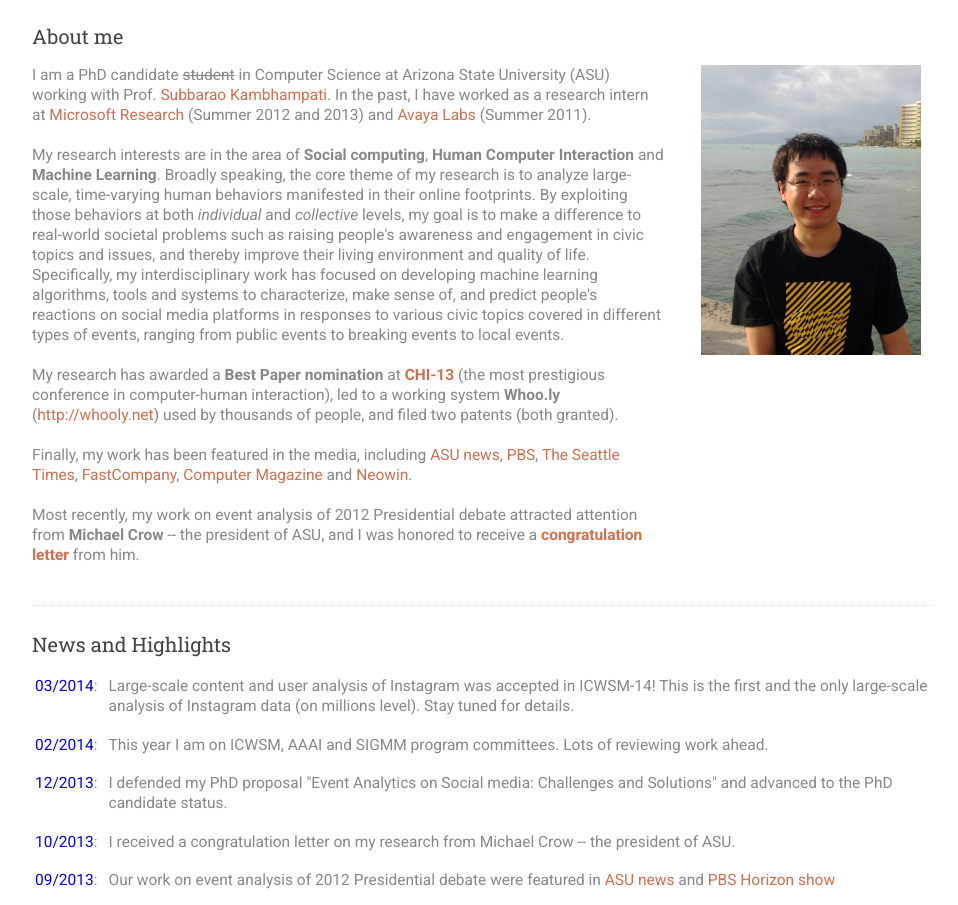
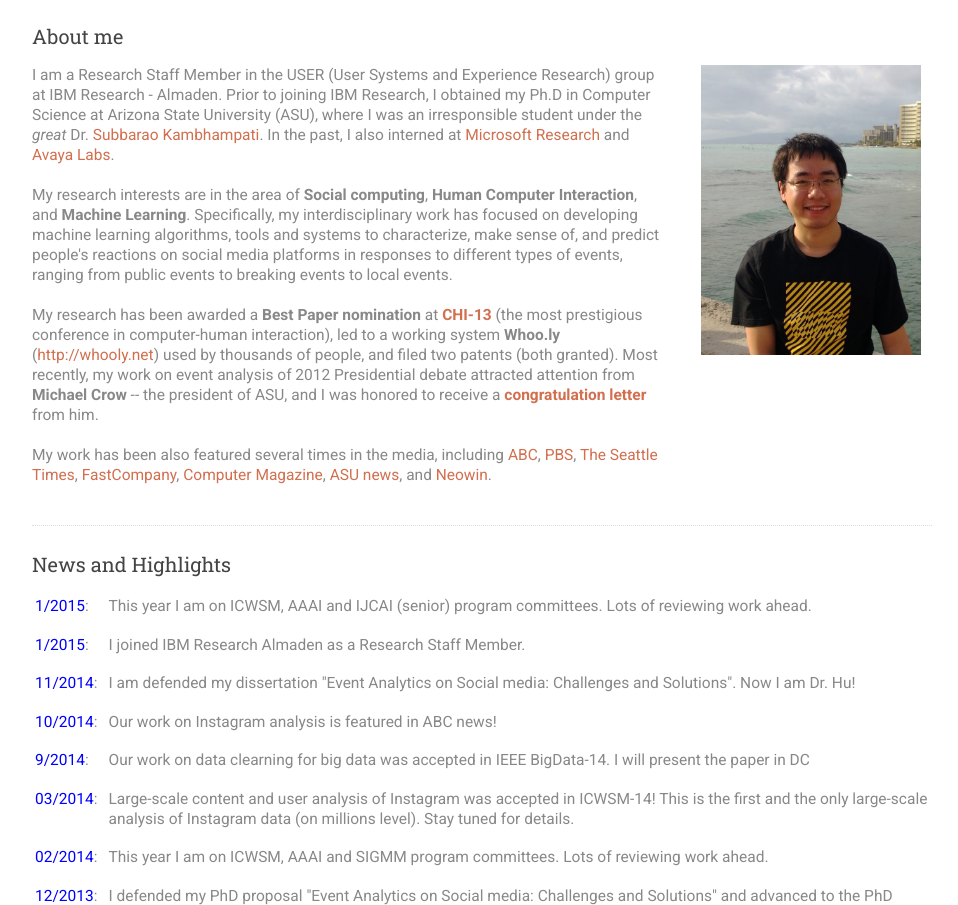
Before and after one commit to henryyhu/henryyhu.github.io, a plain HTML site: page index.html in a window 1280 px wide. Shown: the part 104-1009 px from the top of the page, without its empty margins (158-1116 px from the left). Drawn offline with Linux system fonts and the light colour scheme.

Commit message:
homepg
add few

```diff
--- a/index.html
+++ b/index.html
@@ -37,9 +37,6 @@
                             <a href="service.html">Service</a>
                         </li>
                         <li>
-                            <a href="files/cv.pdf">CV</a>
-                        </li>
-                        <li>
                             <a href="misc.html">Misc.</a>
                         </li>
                     </ul>
@@ -55,15 +52,15 @@
                 <h3>About me</h3>
 
                 <div class="two_third">
-                    <p>I am a PhD candidate <STRIKE>student</STRIKE> in Computer Science at Arizona State University (ASU) working with Prof. <a href="http://rakaposhi.eas.asu.edu/">Subbarao Kambhampati</a>. In the past, I have worked as a research intern at <a href="http://research.microsoft.com/en-us/">Microsoft Research</a> (Summer 2012 and 2013) and <a href="http://www.avaya.com/usa/avaya-labs/">Avaya Labs</a> (Summer 2011).</p>
+                    <p>I am a Research Staff Member in the USER (User Systems and Experience Research) group at IBM Research - Almaden. Prior to joining IBM Research, I obtained my Ph.D in Computer Science at Arizona State University (ASU), where I was an irresponsible student under the <i>great</i> Dr. <a href="http://rakaposhi.eas.asu.edu/">Subbarao Kambhampati</a>. In the past, I also interned at <a href="http://research.microsoft.com/en-us/">Microsoft Research</a> and <a href="http://www.avaya.com/usa/avaya-labs/">Avaya Labs</a>.</p>
 
-                    <p>My research interests are in the area of <b>Social computing</b>, <b>Human Computer Interaction</b> and <b>Machine Learning</b>. Broadly speaking, the core theme of my research is to analyze large-scale, time-varying human behaviors manifested in their online footprints. By exploiting those behaviors at both <i>individual</i> and <i>collective</i> levels, my goal is to make a difference to real-world societal problems such as raising people's awareness and engagement in civic topics and issues, and thereby improve their living environment and quality of life. Specifically, my interdisciplinary work has focused on developing machine learning algorithms, tools and systems to characterize, make sense of, and predict people's reactions on social media platforms in responses to various civic topics covered in different types of events, ranging from public events to breaking events to local events. </i></p>
+                    <p>My research interests are in the area of <b>Social computing</b>, <b>Human Computer Interaction</b>, and <b>Machine Learning</b>. Specifically, my interdisciplinary work has focused on developing machine learning algorithms, tools and systems to characterize, make sense of, and predict people's reactions on social media platforms in responses to different types of events, ranging from public events to breaking events to local events. </i></p>
 
-                    <p>My research has awarded a <b>Best Paper nomination</b> at <b><a href="http://chi2013.acm.org/program/best-of-chi/">CHI-13</a></b> (the most prestigious conference in computer-human interaction), led to a working system <b>Whoo.ly</b> (<a href="http://whooly.net/">http://whooly.net</a>)  used by thousands of people, and filed two patents (both granted). </p>
+                    <p>My research has been awarded a <b>Best Paper nomination</b> at <b><a href="http://chi2013.acm.org/program/best-of-chi/">CHI-13</a></b> (the most prestigious conference in computer-human interaction), led to a working system <b>Whoo.ly</b> (<a href="http://whooly.net/">http://whooly.net</a>) used by thousands of people, and filed two patents (both granted). Most recently, my work on event analysis of 2012 Presidential debate attracted attention from <b>Michael Crow</b> -- the president of ASU, and I was honored to receive a <b><a href="files/letter.png">congratulation letter</a></b> from him. </p>
 
-                    <p>Finally, my work has been featured in the media, including <a href="https://asunews.asu.edu/20130920-kambhampati-twitter-analysis/">ASU news</a>, <a href="http://www.azpbs.org/video/horizon.php?vidId=2331">PBS</a>, <a href="http://blogs.seattletimes.com/microsoftpri0/2013/08/22/microsoft-launches-whooly-localized-twitter-project/">The Seattle Times</a>, <a href="http://www.fastcoexist.com/3017494/a-hyperlocal-twitter-filter-that-gets-neighbors-talking-to-each-other">FastCompany</a>, <a href="http://computermagazine.com/2013/08/22/microsoft-research-launches-whooly-localized-twitter-project/">Computer Magazine</a> and <a href="http://www.neowin.net/news/microsoft-research-launches-beta-of-twitter-aggregator-whooly">Neowin</a>.</p>
+                    <p>My work has been also featured several times in the media, including <a href="http://abcnews.go.com/Lifestyle/instagram-vast-favorite-themes-surprisingly-study-shows/story?id=26551891">ABC</a>, <a href="http://www.azpbs.org/video/horizon.php?vidId=2331">PBS</a>, <a href="http://blogs.seattletimes.com/microsoftpri0/2013/08/22/microsoft-launches-whooly-localized-twitter-project/">The Seattle Times</a>, <a href="http://www.fastcoexist.com/3017494/a-hyperlocal-twitter-filter-that-gets-neighbors-talking-to-each-other">FastCompany</a>, <a href="http://computermagazine.com/2013/08/22/microsoft-research-launches-whooly-localized-twitter-project/">Computer Magazine</a>, <a href="https://asunews.asu.edu/20130920-kambhampati-twitter-analysis/">ASU news</a>, and <a href="http://www.neowin.net/news/microsoft-research-launches-beta-of-twitter-aggregator-whooly">Neowin</a>.</p>
 
-					<p>Most recently, my work on event analysis of 2012 Presidential debate attracted attention from <b>Michael Crow</b> -- the president of ASU, and I was honored to receive a <b><a href="files/letter.png">congratulation letter</a></b> from him. </p>
+
 
                 </div>
 
@@ -76,6 +73,27 @@
                 <h3>News and Highlights</h3>
 				 <table class="table">
                     <tbody>
+                        <tr>
+                            <td class="date"><font color="blue">1/2015</font>:</td>
+                            <td class="news">This year I am on ICWSM, AAAI and IJCAI (senior) program committees. Lots of reviewing work ahead.</td>
+                        </tr>
+                         <tr>
+                            <td class="date"><font color="blue">1/2015</font>:</td>
+                            <td class="news">I joined IBM Research Almaden as a Research Staff Member.</td>
+                        </tr>
+                        <tr>
+                            <td class="date"><font color="blue">11/2014</font>:</td>
+                            <td class="news">I am defended my dissertation "Event Analytics on Social media: Challenges and Solutions". Now I am Dr. Hu!</td>
+                        </tr>
+                        <tr>
+                            <td class="date"><font color="blue">10/2014</font>:</td>
+                            <td class="news">Our work on Instagram analysis is featured in ABC news!</td>
+                        </tr>
+                        <tr>
+                            <td class="date"><font color="blue">9/2014</font>:</td>
+                            <td class="news">Our work on data clearning for big data was accepted in IEEE BigData-14. I will present the paper in DC</td>
+                        </tr>
+
 						<tr>
 							<td class="date"><font color="blue">03/2014</font>:</td>
 							<td class="news">Large-scale content and user analysis of Instagram was accepted in ICWSM-14! This is the first and the only large-scale analysis of Instagram data (on millions level). Stay tuned for details.</td>
@@ -160,13 +178,12 @@
             <h3>Contact info</h3>
             <div class="two_fifth">
                 <p>
-                    Department of Computer Science <br />
-                    Fulton School of Engineering  <br />
-                    Arizona State University, Tempe, AZ 85281
+                    IBM Almaden Research Center<br />
+                    650 Harry Rd.  <br />
+                    San Jose, CA 95120
                 </p>
                 <p>
-                    Phone: (480) 965-0113<br />
-                    E-Mail: <a href="yuheng at asu dot edu">yuheng at asu.edu</a>
+                    E-Mail: <a href="yuhenghu at us dot ibm dot com">yuhenghu at us.ibm.edu</a>
                 </p>
             </div>
 
```
